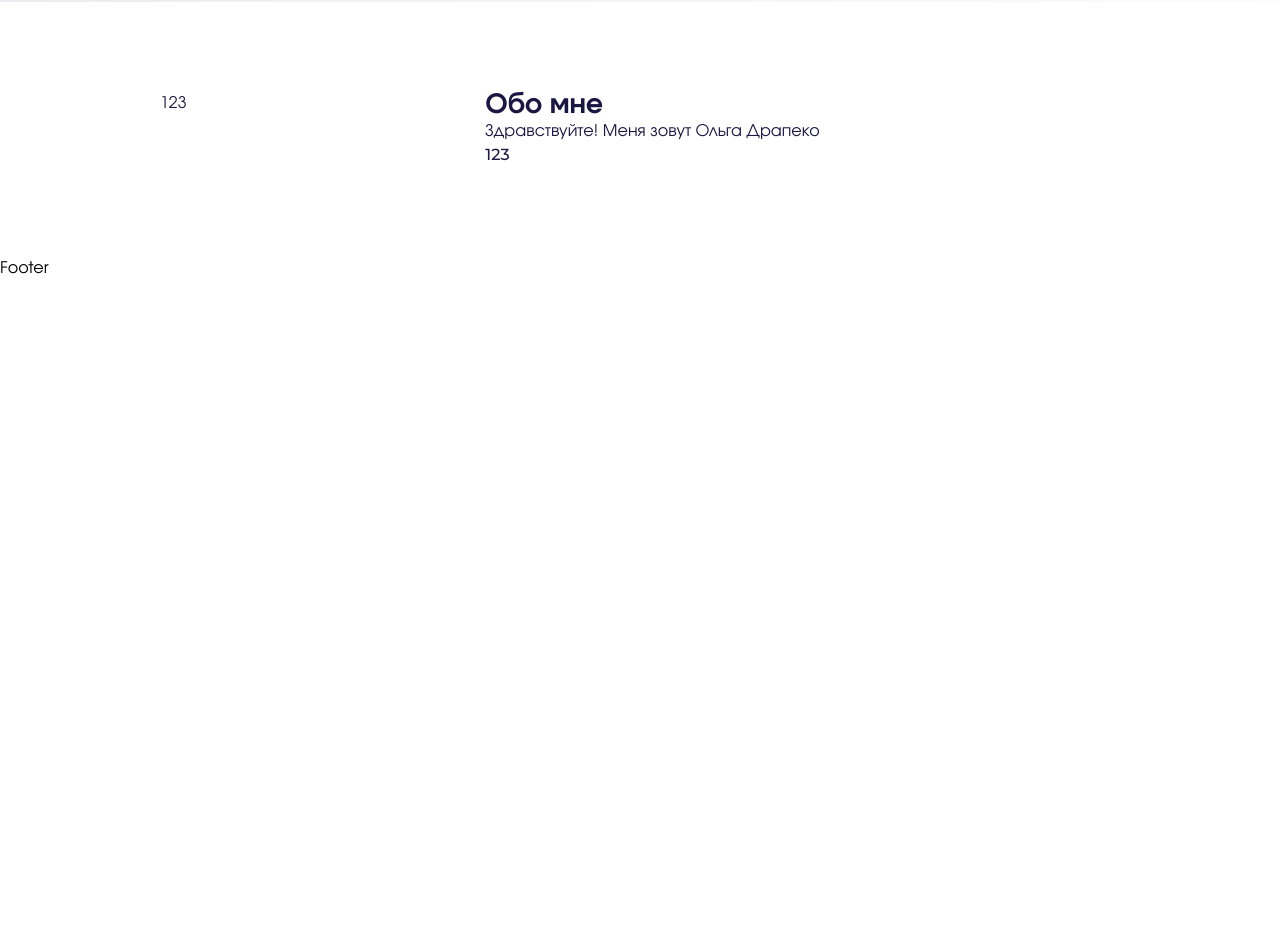
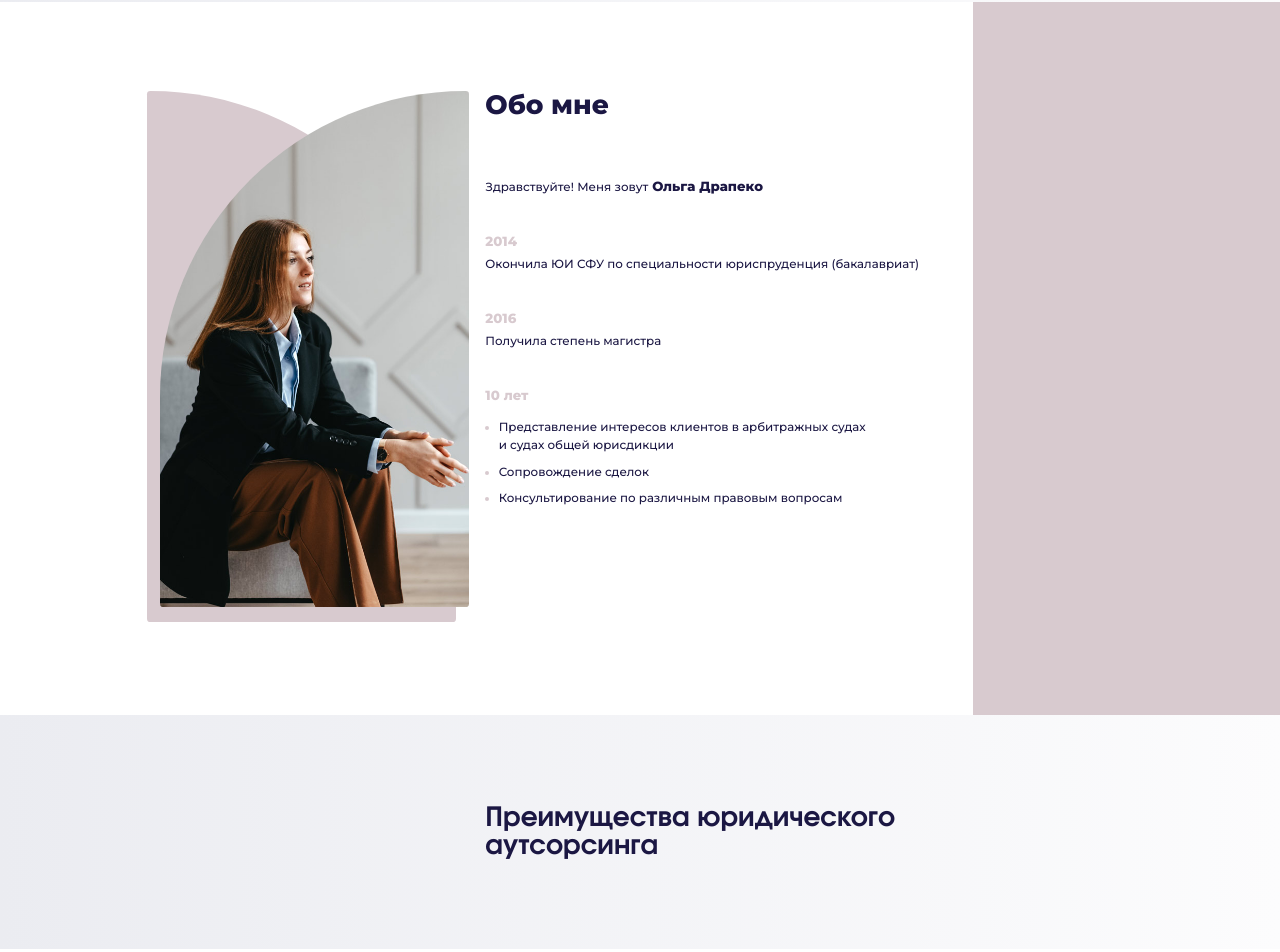
Before and after one commit to vastolya/Olga-Drapeko, a Next.js app: page / in a window 1280 px wide. Shown: the part 853-1805 px from the top of the page. Before the commit the page ends 1133 px from the top, so only its background shows below. Built offline with nearby package versions, Linux system fonts and the light colour scheme.

Commit message:
started advantages

```diff
--- a/src/app/components/About.tsx
+++ b/src/app/components/About.tsx
@@ -1,23 +1,63 @@
 import React from "react";
+import Image from "next/image";
+
+import PicAbout from "../../../public/pics/picAbout.jpg";
 
 import { montserrat } from "../fonts";
 
 const About = () => {
   return (
-    <div className="md:mx-[12.5vw] my-[11.11vh] grid grid-cols-6 md:gap-x-[1.25vw] text-[#1B1743]">
-      <div className="col-span-2">123</div>
-      <div className="col-span-3">
-        <h1 className="md:text-[3.33vh] md:leading-[3.51vh] font-bold">
-          Обо мне
-        </h1>
-        <p>
-          Здравствуйте! Меня зовут <span>Ольга Драпеко</span>
-        </p>
-        <div className={`${montserrat.className}`}>
-          <p>123</p>
+    <section className="relative">
+      <div className="md:px-[12.5vw] md:pt-[11.11vh] md:pb-[12.96vh] grid grid-cols-6 md:gap-x-[1.25vw] text-[#1B1743]">
+        <div className="col-span-2 relative">
+          <div className="bg-[#D8CACF] h-[66.38vh] w-full absolute top-0 left-[-1.04vw] rounded-tr-[550px] rounded-md"></div>
+          <div className="z-[22] absolute w-full">
+            <Image
+              src={PicAbout}
+              alt={`pic about`}
+              height={1000}
+              className="h-[64.53vh] w-full object-cover rounded-tl-[550px] rounded-md z-10"
+            />
+          </div>
+        </div>
+        <div
+          className={`col-span-3 ${montserrat.className} md:text-[1.48vh] md:leading-[2.22vh] font-medium md:pb-[12.96vh]`}
+        >
+          <h1 className="md:text-[3.33vh] md:leading-[3.51vh] font-bold md:pb-[7.40vh]">
+            Обо мне
+          </h1>
+          <p className="md:pb-[4.44vh]">
+            Здравствуйте! Меня зовут
+            <span className="md:text-[1.66vh] font-bold"> Ольга Драпеко</span>
+          </p>
+
+          <p className="md:text-[1.66vh] md:leading-[2.22vh] text-[#D8CACF] font-bold md:pb-[0.74vh]">
+            2014
+          </p>
+          <p className="md:pb-[4.44vh]">
+            Окончила ЮИ СФУ по специальности юриспруденция (бакалавриат)
+          </p>
+          <p className="md:text-[1.66vh] md:leading-[2.22vh] text-[#D8CACF] font-bold md:pb-[0.74vh]">
+            2016
+          </p>
+          <p className="md:pb-[4.44vh]">Получила степень магистра</p>
+          <div>
+            <p className="md:text-[1.66vh] md:leading-[2.22vh] text-[#D8CACF] font-bold md:pb-[1.85vh]">
+              10 лет
+            </p>
+            <ul className="list-disc box-content md:ml-[1.04vw] marker:text-[#D8CACF]">
+              <li className="md:pb-[1.11vh]">
+                Представление интересов клиентов в арбитражных судах <br />и
+                судах общей юрисдикции
+              </li>
+              <li className="md:pb-[1.11vh]">Сопровождение сделок</li>
+              <li>Консультирование по различным правовым вопросам</li>
+            </ul>
+          </div>
         </div>
       </div>
-    </div>
+      <div className="bg-[#D8CACF] absolute right-0 top-0 bottom-0 h-full w-[23.95vw]"></div>
+    </section>
   );
 };
 
--- /dev/null
+++ b/src/app/components/Advantages.tsx
@@ -0,0 +1,16 @@
+import React from "react";
+
+const Advantages = () => {
+  return (
+    <section className="bg-gradient-to-r from-[#EBECF1] to-[#FCFCFD]">
+      <div className="md:px-[12.5vw] md:py-[11.11vh] grid grid-cols-6 md:gap-x-[1.25vw] text-[#1B1743]">
+        <div className="col-span-4 col-start-3 md:text-[3.33vh] md:leading-[3.51vh] font-bold">
+          Преимущества юридического <br />
+          аутсорсинга
+        </div>
+      </div>
+    </section>
+  );
+};
+
+export default Advantages;
--- a/src/app/page.tsx
+++ b/src/app/page.tsx
@@ -1,12 +1,14 @@
 import Image from "next/image";
 import Main from "./components/Main";
 import About from "./components/About";
+import Advantages from "./components/Advantages";
 
 export default function Home() {
   return (
     <main className="">
       <Main />
       <About />
+      <Advantages />
     </main>
   );
 }
```
Also changed, not shown: public/pics/picAbout.jpg (added).
